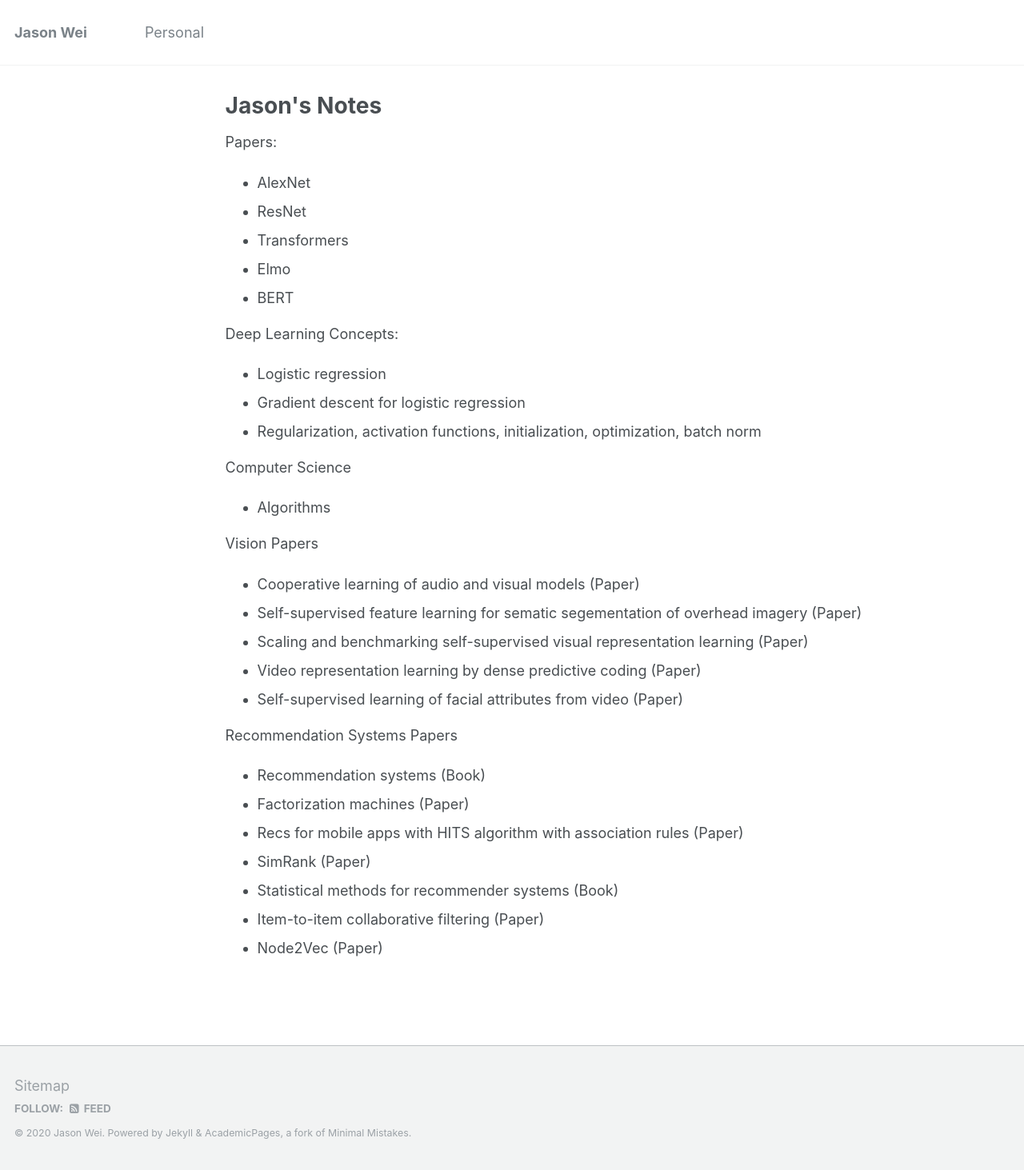
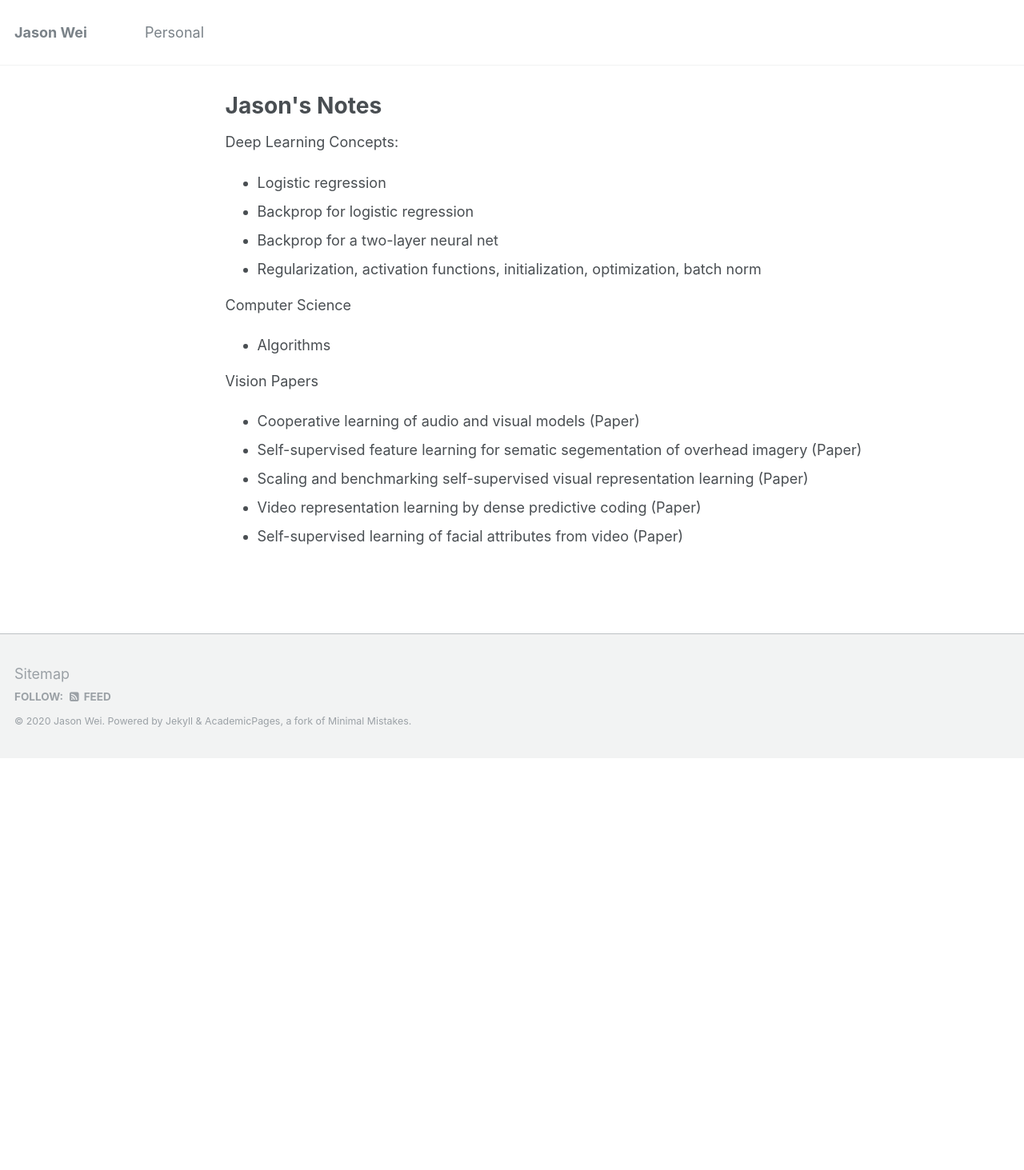
Before and after one commit to jasonwei20/jasonwei20.github.io, a Jekyll site: the page built from _pages/jasons_notes.md, in a window 1280 px wide. Shown: the whole page at 80% size. Built offline with Jekyll 4.4.1, drawn with Linux system fonts in a browser that asks for light colours; after the commit the page ends 948 px from its top, so only the background shows below that.

Commit message:
add backprop notes

```diff
--- a/_pages/jasons_notes.md
+++ b/_pages/jasons_notes.md
@@ -5,16 +5,10 @@ permalink: /notes/
 author_profile: false
 ---
 
-Papers:
-* AlexNet
-* ResNet
-* Transformers
-* Elmo
-* BERT
-
 Deep Learning Concepts:
 * [Logistic regression](/files/logistic_regression_notes.pdf)
-* [Gradient descent for logistic regression](/files/IMG_3902.JPG)
+* [Backprop for logistic regression](/files/IMG_3902.JPG)
+* [Backprop for a two-layer neural net](/files/IMG_3903.JPG)
 * [Regularization, activation functions, initialization, optimization, batch norm](/files/improving_neural_nets_notes.pdf)
 
 Computer Science
@@ -27,11 +21,11 @@ Vision Papers
 * [Video representation learning by dense predictive coding](/files/IMG_3582.JPG) [(Paper)](https://arxiv.org/abs/1909.04656)
 * [Self-supervised learning of facial attributes from video](/files/IMG_3583.JPG) [(Paper)](https://arxiv.org/abs/1808.06882)
 
-Recommendation Systems Papers
+<!-- Recommendation Systems Papers
 * [Recommendation systems](/files/IMG_3585.JPG) [(Book)](http://infolab.stanford.edu/~ullman/mmds/ch9.pdf)
 * [Factorization machines](/files/IMG_3584.JPG) [(Paper)](https://www.csie.ntu.edu.tw/~b97053/paper/Rendle2010FM.pdf)
 * [Recs for mobile apps with HITS algorithm with association rules](/files/IMG_3584.JPG) [(Paper)](https://ieeexplore.ieee.org/document/8779623?denied=)
 * [SimRank](/files/IMG_3589.JPG) [(Paper)](http://ilpubs.stanford.edu:8090/508/1/2001-41.pdf)
 * [Statistical methods for recommender systems](/files/IMG_3590.JPG) [(Book)](https://www.amazon.com/Statistical-Methods-Recommender-Systems-Agarwal/dp/1107036070)
 * [Item-to-item collaborative filtering](/files/IMG_3591.JPG) [(Paper)](https://www.cs.umd.edu/~samir/498/Amazon-Recommendations.pdf)
-* [Node2Vec](/files/IMG_3592.JPG) [(Paper)](https://cs.stanford.edu/~jure/pubs/node2vec-kdd16.pdf)
+* [Node2Vec](/files/IMG_3592.JPG) [(Paper)](https://cs.stanford.edu/~jure/pubs/node2vec-kdd16.pdf) -->
```
Also changed, not shown: _pages/about.md (+1 -0 lines), files/IMG_3903.JPG (added).
